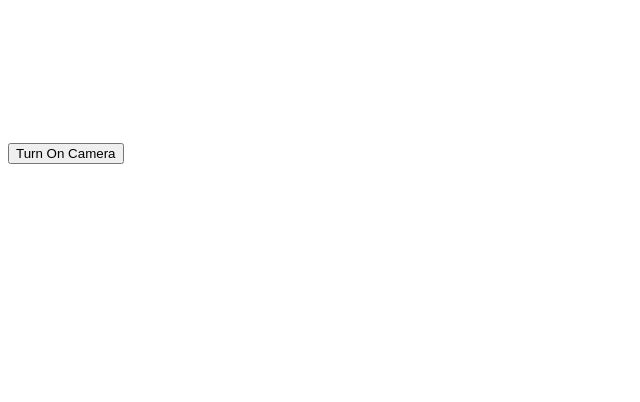
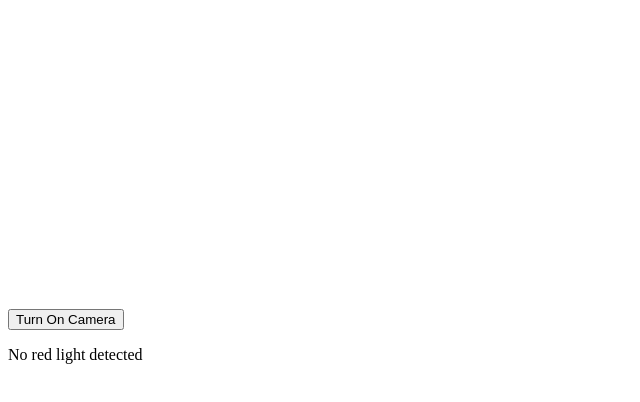
Before and after one commit to christinakawai/lightAAC, a React (Vite) app: page / in a window 1280 px wide. Shown: the top 402 px of the page, without its empty margins (0-640 px from the left). Built offline with nearby package versions, Linux system fonts and the light colour scheme.

Commit message:
made red darker

```diff
--- a/src/App.jsx
+++ b/src/App.jsx
@@ -1,23 +1,89 @@
-import { useRef, useState } from 'react'
+import { useRef, useState, useEffect } from 'react'
 
 function App() {
   const videoRef = useRef(null)
   const streamRef = useRef(null)
+  const canvasRef = useRef(null)
   const [cameraOn, setCameraOn] = useState(false)
+  const [spot, setSpot] = useState(null)
 
   const startCamera = async () => {
+    try {
       const stream = await navigator.mediaDevices.getUserMedia({
         video: { facingMode: 'environment' }
       })
       videoRef.current.srcObject = stream
       streamRef.current = stream
       setCameraOn(true)
+    } catch(err) {
+      alert(err.message)
+    }
   }
 
   const stopCamera = () => {
+    try {
       streamRef.current.getTracks().forEach(track => track.stop())
       videoRef.current.srcObject = null
       setCameraOn(false)
+      setSpot(null)
+    } catch(err) {
+      alert(err.message)
+    }
+  }
+
+  useEffect(() => {
+    if (!cameraOn) return
+
+    const canvas = canvasRef.current
+    const ctx = canvas.getContext('2d', { willReadFrequently: true })
+    let animId
+
+    const detect = () => {
+      animId = requestAnimationFrame(detect)
+      const video = videoRef.current
+      if (!video || !video.videoWidth) return
+
+      canvas.width = video.videoWidth
+      canvas.height = video.videoHeight
+      ctx.drawImage(video, 0, 0)
+
+      const frame = ctx.getImageData(0, 0, canvas.width, canvas.height)
+      const result = findRedLight(frame)
+      setSpot(result)
+    }
+
+    animId = requestAnimationFrame(detect)
+    return () => cancelAnimationFrame(animId)
+  }, [cameraOn])
+
+  const findRedLight = (imageData) => {
+    const { data, width, height } = imageData
+    let sumX = 0, sumY = 0, count = 0
+
+    for (let y = 0; y < height; y += 3) {
+      for (let x = 0; x < width; x += 3) {
+        const i = (y * width + x) * 4
+        const r = data[i]
+        const g = data[i + 1]
+        const b = data[i + 2]
+
+        // Strong red only
+        const isStrongRed =
+          r > 180 &&          // must be bright red
+          g < 100 &&          // low green
+          b < 100 &&          // low blue
+          r - Math.max(g, b) > 80  // strong dominance
+
+        if (isStrongRed) {
+          sumX += x
+          sumY += y
+          count++
+        }
+      }
+    }
+
+    if (count < 20) return null  // require larger cluster
+    return { x: sumX / count, y: sumY / count }
   }
 
   return (
@@ -25,7 +91,18 @@ function App() {
       <button onClick={cameraOn ? stopCamera : startCamera}>
         {cameraOn ? 'Turn Off Camera' : 'Turn On Camera'}
       </button>
-      <video ref={videoRef} autoPlay playsInline />
+
+      <video ref={videoRef} autoPlay playsInline style={{ width: '50%' }} />
+
+      {/* hidden canvas for pixel reading */}
+      <canvas ref={canvasRef} style={{ display: 'none' }} />
+
+      {/* debug readout */}
+      {spot ? (
+        <p>🔴 Red light detected at x: {Math.round(spot.x)}, y: {Math.round(spot.y)}</p>
+      ) : (
+        <p>No red light detected</p>
+      )}
     </div>
   )
 }
```
Lines whose indentation alone changed are shown as unchanged.
